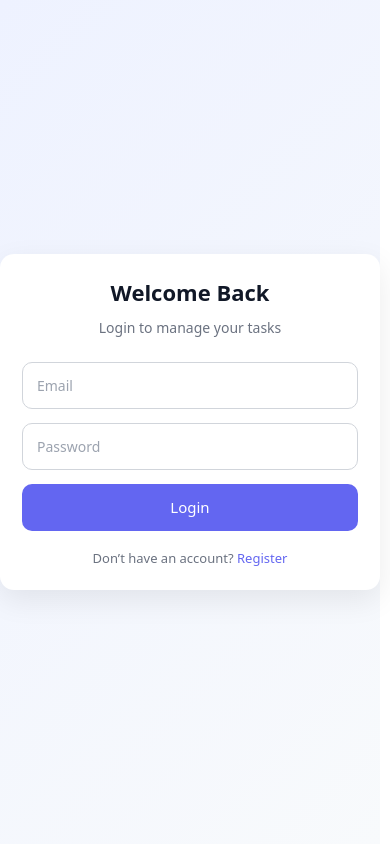
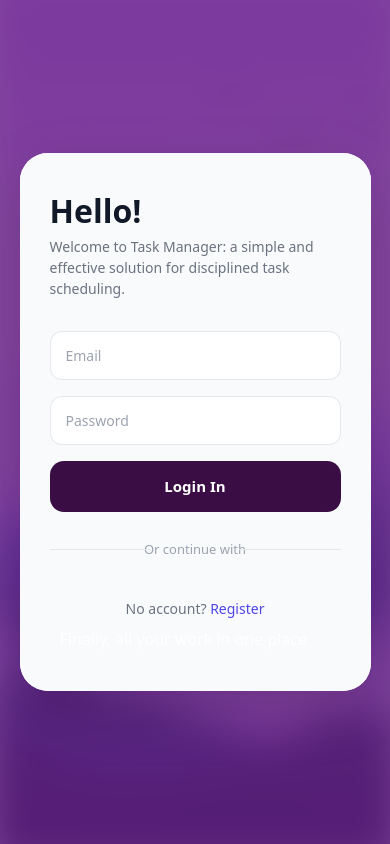
Before and after one commit to nirmal-2512/GT_Assign_TaskManager, a React (Vite) app in the folder client/: page /login in a window 390 px wide. Built offline with nearby package versions, Linux system fonts and the light colour scheme.

Commit message:
UI fixed for Login and Register page

```diff
--- a/client/src/css/login.css
+++ b/client/src/css/login.css
@@ -1,101 +1,214 @@
-/* ===== LOGIN PAGE STYLES ===== */
+/* ===== GLOBAL RESET ===== */
+* {
+  /* filter: blur(20px); */
+  color: black;
+  margin: 0;
+  padding: 0;
+  box-sizing: border-box;
+  font-family: system-ui, -apple-system, BlinkMacSystemFont, sans-serif;
+}
 
-.login-page {
+
+
+body::before {
+    content: "";
+    position: fixed;      /* sticks to viewport */
+    inset: 0;             /* top:0; right:0; bottom:0; left:0; */
+    background: url(../../src/css/image.png) no-repeat center center fixed;
+    background-size: cover;
+    filter: blur(20px);   /* real blur here */
+    transform: scale(1.05); /* avoid edges when blurred */
+    z-index: -1;          /* sits behind all content */
+    pointer-events: none; /* don't block clicks */
+}
+/* ===== PAGE WRAPPER ===== */
+.login-wrapper {
   min-height: 100vh;
+  width: 50vw;
+  background: #682488d0;
   display: flex;
   align-items: center;
   justify-content: center;
-  background: linear-gradient(135deg, #eef2ff, #f8fafc);
-  font-family: system-ui, -apple-system, BlinkMacSystemFont, sans-serif;
 }
 
-.login-card {
-  width: 100%;
-  max-width: 380px;
+/* ===== MAIN CARD ===== */
+.login-container {
+  margin: auto;
+  width: 80%;
+  height: 620px;
   background: #ffffff;
-  padding: 28px;
-  border-radius: 16px;
-  box-shadow: 0 10px 30px rgba(0, 0, 0, 0.08);
+  border-radius: 28px;
+  display: flex;
+  overflow: hidden;
+  box-shadow: 0 20px 60px rgba(0, 0, 0, 0.15);
 }
 
-.login-title {
-  font-size: 24px;
-  font-weight: 600;
-  text-align: center;
+/* ===== LEFT SIDE (FORM) ===== */
+.login-left {
+  width: 100%;
+  padding: 60px 50px;
+  display: flex;
+  flex-direction: column;
+  justify-content: center;
+  background: #f9fafb;
+}
+
+.login-left h1 {
+  font-size: 32px;
+  font-weight: 700;
   color: #111827;
   margin-bottom: 8px;
 }
 
-.login-subtitle {
+.login-left p {
   font-size: 14px;
-  text-align: center;
   color: #6b7280;
-  margin-bottom: 24px;
+  margin-bottom: 32px;
 }
 
+/* ===== INPUTS ===== */
 .login-input {
   width: 100%;
-  padding: 12px 14px;
-  margin-bottom: 14px;
-  border-radius: 10px;
-  border: 1px solid #d1d5db;
+  padding: 14px 16px;
+  border-radius: 12px;
+  border: none;
+  background: #ffffff;
+  box-shadow: inset 0 0 0 1px #e5e7eb;
   font-size: 14px;
-  outline: none;
-  transition: border-color 0.2s, box-shadow 0.2s;
+  margin-bottom: 16px;
 }
 
 .login-input:focus {
-  border-color: #6366f1;
-  box-shadow: 0 0 0 2px rgba(99, 102, 241, 0.2);
+  outline: none;
+  box-shadow: inset 0 0 0 2px #a78bfa;
 }
 
-.login-button {
-  width: 100%;
-  padding: 12px;
-  border-radius: 10px;
+/* ===== PASSWORD ROW ===== */
+.password-row {
+  position: relative;
+}
+
+.password-row .eye {
+  position: absolute;
+  right: 16px;
+  top: 50%;
+  transform: translateY(-50%);
+  font-size: 14px;
+  color: #9ca3af;
+  cursor: pointer;
+}
+
+/* ===== RECOVERY ===== */
+.recovery {
+  text-align: right;
+  font-size: 12px;
+  color: #9ca3af;
+  margin-bottom: 24px;
+  cursor: pointer;
+}
+
+/* ===== BUTTON ===== */
+.login-btn {
+  padding: 14px;
+  border-radius: 14px;
   border: none;
-  background-color: #6366f1;
+  background: #3a0d44;
   color: #ffffff;
   font-size: 15px;
-  font-weight: 500;
+  font-weight: 600;
   cursor: pointer;
-  transition: background-color 0.2s, transform 0.1s;
+  transition: background 0.2s, transform 0.1s;
 }
 
-.login-button:hover {
-  background-color: #4f46e5;
+.login-btn:hover {
+  background: #7a4c52;
 }
 
-.login-button:active {
+.login-btn:active {
   transform: scale(0.98);
 }
 
-.login-footer {
-  margin-top: 18px;
+/* ===== DIVIDER ===== */
+.divider {
   text-align: center;
   font-size: 13px;
-  color: #6b7280;
+  color: #9ca3af;
+  margin: 28px 0;
+  position: relative;
 }
 
-.login-footer a {
-  color: #6366f1;
-  text-decoration: none;
-  font-weight: 500;
+.divider::before,
+.divider::after {
+  content: "";
+  position: absolute;
+  top: 50%;
+  width: 35%;
+  height: 1px;
+  background: #e5e7eb;
 }
 
-.login-footer a:hover {
-  text-decoration: underline;
+.divider::before {
+  left: 0;
 }
 
-/* ===== MOBILE FRIENDLY ===== */
+.divider::after {
+  right: 0;
+}
 
-@media (max-width: 420px) {
-  .login-card {
-    padding: 22px;
-    border-radius: 14px;
+/* ===== SOCIAL LOGIN ===== */
+.socials {
+  display: flex;
+  gap: 16px;
+  justify-content: center;
+}
+
+.social-btn {
+  width: 48px;
+  height: 48px;
+  border-radius: 12px;
+  background: #ffffff;
+  display: flex;
+  align-items: center;
+  justify-content: center;
+  box-shadow: 0 4px 12px rgba(0, 0, 0, 0.08);
+  cursor: pointer;
+}
+
+/* ===== RIGHT SIDE (IMAGE) ===== */
+.login-right {
+  flex: 1;
+  background-size: cover;
+  background-position: center;
+  position: relative;
+}
+
+/* ===== TEXT ON IMAGE ===== */
+.login-right .overlay-text {
+  position: absolute;
+  bottom: 40px;
+  left: 40px;
+  color: #ffffff;
+  font-size: 16px;
+  font-weight: 500;
+  max-width: 260px;
+}
+
+/* ===== MOBILE RESPONSIVE ===== */
+@media (max-width: 900px) {
+  .login-container {
+    width: 90%;
+    flex-direction: column;
+    height: auto;
+  }
+  .login-wrapper{
+    width: 100vw;
   }
 
-  .login-title {
-    font-size: 22px;
+  .login-right {
+    height: 240px;
+  }
+
+  .login-left {
+    padding: 40px 30px;
   }
 }
--- a/client/src/pages/Login.jsx
+++ b/client/src/pages/Login.jsx
@@ -20,18 +20,55 @@ export default function Login() {
   };
 
   return (
-    <div className="login-page">
-      <form className="login-card">
-        <h2 className="login-title">Welcome Back</h2>
-        <p className="login-subtitle">Login to manage your tasks</p>
+    <div className="login-wrapper">
+      <form onSubmit={handleSubmit}>
+        <div className="login-container">
+          <div className="login-left">
+            <h1>Hello! </h1>
+            <p>
+              Welcome to Task Manager: a simple and effective solution for
+              disciplined task scheduling.
+            </p>
 
-        <input className="login-input" type="email" placeholder="Email" />
-        <input className="login-input" type="password" placeholder="Password" />
+            <input
+              type="email"
+              placeholder="Email"
+              className="login-input"
+              value={email}
+              onChange={(e) => setEmail(e.target.value)}
+              required
+            />
 
-        <button className="login-button">Login</button>
+            <div className="password-row">
+              <input
+                type="password"
+                placeholder="Password"
+                className="login-input"
+                value={password}
+                onChange={(e) => setPassword(e.target.value)}
+                required
+              />
+            </div>
 
-        <div className="login-footer">
-          Don’t have an account? <a href="/register">Register</a>
+            <button className="login-btn">Login In</button>
+
+            <div className="divider">Or continue with</div>
+            <p className="text-sm mt-3 text-center">
+              No account?{" "}
+              <Link to="/register" className="text-indigo-600">
+                Register
+              </Link>
+            </p>
+          </div>
+
+          <div
+            className="login-right"
+            style={{ backgroundImage: "url(../../src/css/image.png)" }}
+          >
+            <div className="overlay-text">
+              Finally, all your work in one place
+            </div>
+          </div>
         </div>
       </form>
     </div>
--- a/client/src/pages/Register.jsx
+++ b/client/src/pages/Register.jsx
@@ -1,6 +1,7 @@
 import { useState } from "react";
 import { useNavigate, Link } from "react-router-dom";
 import api from "../services/api";
+import "../css/login.css";
 
 export default function Register() {
   const [name, setName] = useState("");
@@ -24,49 +25,57 @@ export default function Register() {
   };
 
   return (
-    <div className="min-h-screen flex items-center justify-center bg-gray-100">
-      <form
-        onSubmit={handleSubmit}
-        className="bg-white p-6 rounded-xl shadow w-80 m-20"
-      >
-        <h2 className="text-2xl font-bold mb-4">Register</h2>
-
+    <div className="login-wrapper">
+      <form onSubmit={handleSubmit}>
+        <div className="login-container">
+          <div className="login-left">
+            <h1>Hello!</h1>
+            Welcome to Task Manager: a simple and effective solution for
+            disciplined task scheduling.
             <input
               placeholder="Name"
-          className="border p-2 rounded w-full mb-3"
+              className="login-input"
               value={name}
               onChange={(e) => setName(e.target.value)}
               required
             />
-
             <input
               type="email"
               placeholder="Email"
-          className="border p-2 rounded w-full mb-3"
+              className="login-input"
               value={email}
               onChange={(e) => setEmail(e.target.value)}
               required
             />
-
+            <div className="password-row">
               <input
                 type="password"
                 placeholder="Password"
-          className="border p-2 rounded w-full mb-3"
+                className="login-input"
                 value={password}
                 onChange={(e) => setPassword(e.target.value)}
                 required
               />
-
-        <button className="bg-indigo-600 text-white w-full p-2 rounded">
-          Register
-        </button>
-
+            </div>
+            <button className="login-btn">Register</button>
+            <div className="divider">Or continue with</div>
             <p className="text-sm mt-3 text-center">
-          Already have an account?{" "}
+              No account?{" "}
               <Link to="/login" className="text-indigo-600">
-            Login
+                Sign In
               </Link>
             </p>
+          </div>
+
+          <div
+            className="login-right"
+            style={{ backgroundImage: "url(../../src/css/image.png)" }}
+          >
+            <div className="overlay-text">
+              Finally, all your work in one place
+            </div>
+          </div>
+        </div>
       </form>
     </div>
   );
```
Also changed, not shown: client/src/css/image.png (added). Lines whose indentation alone changed are shown as unchanged.
